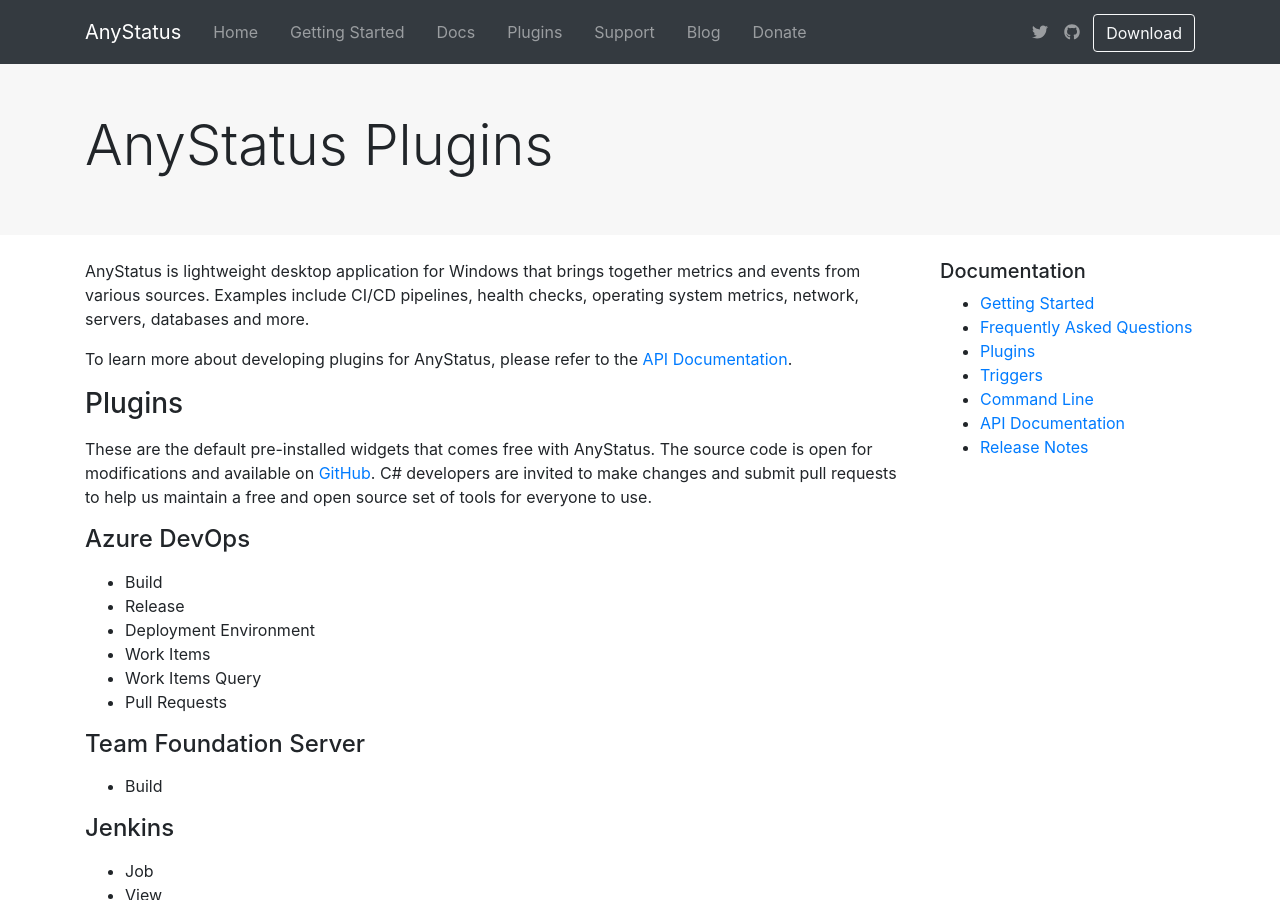
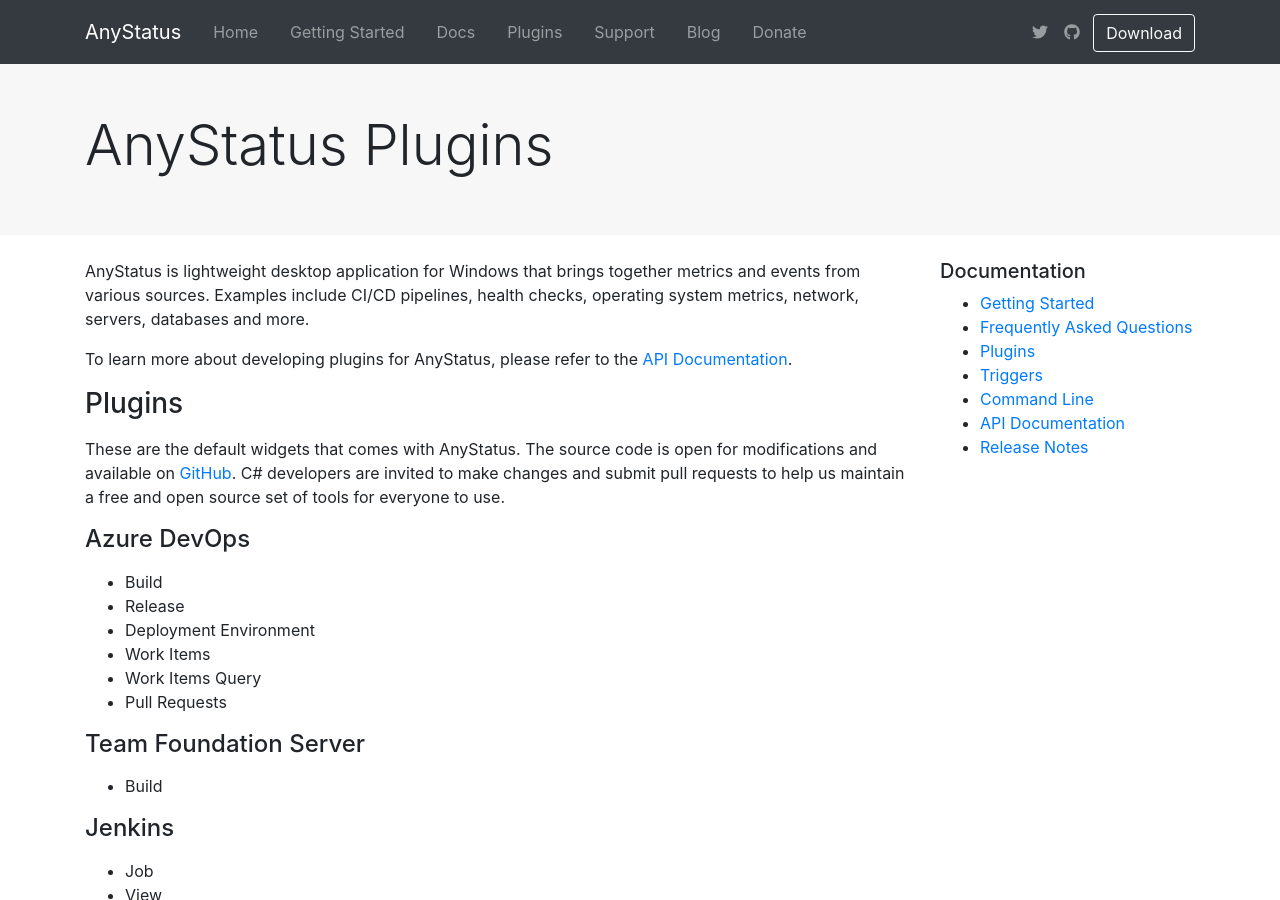
Before and after one commit to AnyStatus/anystatus.github.io, a Jekyll site: the page built from docs/plugins.md, in a window 1280 px wide and 900 px high. Built offline with Jekyll 4.4.1, drawn with Linux system fonts in a browser that asks for light colours; comment, search, counter and statistics services are not loaded.

Commit message:
Update plugins.md

```diff
--- a/docs/plugins.md
+++ b/docs/plugins.md
@@ -10,7 +10,7 @@
 
 ## Plugins
 
-These are the default pre-installed widgets that comes free with AnyStatus. The source code is open for modifications and available on [GitHub](https://github.com/AnyStatus/Plugins/tree/master/src/AnyStatus.Plugins/Widgets/DevOps/TFS/Build). C# developers are invited to make changes and submit pull requests to help us maintain a free and open source set of tools for everyone to use.
+These are the default widgets that comes with AnyStatus. The source code is open for modifications and available on [GitHub](https://github.com/AnyStatus/Plugins). C# developers are invited to make changes and submit pull requests to help us maintain a free and open source set of tools for everyone to use.
 
 ### Azure DevOps
 
```
